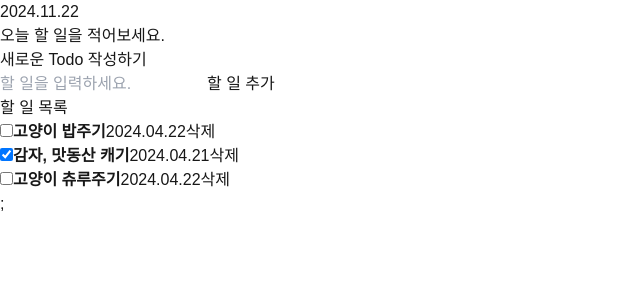
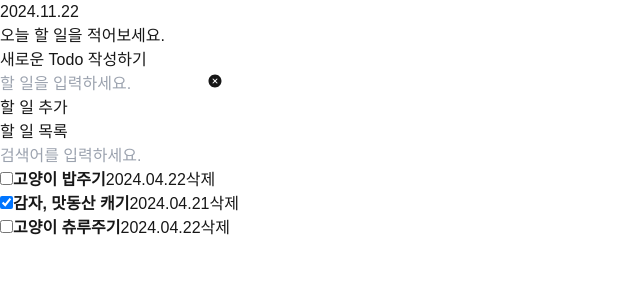
Before and after one commit to kksladder/app-todolist2, a Next.js app: page / in a window 1280 px wide. Shown: the top 300 px of the page, without its empty margins (0-640 px from the left). Built offline with nearby package versions, Linux system fonts and the light colour scheme.

Commit message:
app-todolist

```diff
--- a/src/components/Todo.jsx
+++ b/src/components/Todo.jsx
@@ -20,11 +20,25 @@ const Todo = () => {
         setTodos([newTodo, ...todos]);
     };
 
+    // 완료 표시 함수
+    const onUpdate = (id) => {
+        setTodos(
+            todos.map((todo) => {
+                return todo.id === id ? { ...todo, isDone: !todo.isDone } : todo;
+            })
+        );
+    };
+
+    // 할 일 삭제 함수
+    const onDelete = (id) => {
+        setTodos(todos.filter((todo) => todo.id !== id));
+    };
+
     return (
-        <div className='flex flex-col gap-4 p-8'>
+        <div className='flex flex-col gap-4 p-8 pb-40'>
             <TodoHd />
             <TodoEditor addTodo={addTodo} />
-            <TodoList mockTodoData={todos} />
+            <TodoList mockTodoData={todos} onUpdate={onUpdate} onDelete={onDelete} />
         </div>
     );
 };
--- a/src/components/TodoEditor.jsx
+++ b/src/components/TodoEditor.jsx
@@ -2,54 +2,75 @@
 
 import classNames from 'classnames';
 import React, { useRef, useState } from 'react';
+import { IoCloseCircle } from 'react-icons/io5';
 
 const TodoEditor = ({ addTodo }) => {
     const [task, setTask] = useState('');
+    // inputRef 변수가 useRef()를 통해 생성된 객체를 참조하도록 설정
     const inputRef = useRef();
-    // inputRef 변수가 useRef()를 통해 생성된 객체를 참조하도록 설정
 
     const onChangeTask = (e) => {
         setTask(e.target.value);
     };
     const onSubmit = () => {
-        // 빈입력 방지
+        // 빈 입력 방지
         if (!task) return;
 
-        // 할일 추가
+        // 할 일 추가
         addTodo(task);
         // 입력창 초기화 및 포커스
         setTask('');
         inputRef.current.focus();
     };
+
     const onKeyDown = (e) => {
-        console.log(e);
         if (e.key === 'Enter') onSubmit();
-        if (e.key === 'Escape') onSubmit();
+        if (e.key === 'Escape') {
+            setTask('');
+            inputRef.current.focus();
+        }
+    };
+
+    const onCloseKey = () => {
+        setTask('');
+        inputRef.current.focus();
     };
 
     return (
         <div>
             <h2>새로운 Todo 작성하기</h2>
             <div>
-                {/* <form> */}
+                <form className='flex'>
+                    <div className='relative flex-1'>
                         <input
                             type='text'
                             value={task}
                             ref={inputRef}
+                            onKeyDown={onKeyDown}
                             onChange={onChangeTask}
-                    onKeyDown={onKeyDown}
                             placeholder='할 일을 입력하세요.'
-                    className='p-3 text-black'
+                            className='p-3 text-black w-full'
                         />
                         <button
-                    // type='submit'
+                            disabled={!task}
+                            onClick={onCloseKey}
+                            className={classNames(
+                                'absolute top-1 right-1 w-10 h-10  flex justify-center items-center',
+                                task ? 'text-black' : 'text-gray'
+                            )}
+                        >
+                            <IoCloseCircle />
+                        </button>
+                    </div>
+                    <button
+                        type='submit'
                         onClick={onSubmit}
                         disabled={!task}
                         className={classNames('p-3', task ? 'bg-blue-300' : 'bg-gray-300')}
                     >
                         할 일 추가
                     </button>
-                {/* </form> */}
+                </form>
             </div>
         </div>
     );
--- a/src/components/TodoItem.jsx
+++ b/src/components/TodoItem.jsx
@@ -1,12 +1,25 @@
+import classNames from 'classnames';
 import React from 'react';
 
-const TodoItem = ({ task, isDone, createDate }) => {
+const TodoItem = ({ id, task, isDone, createDate, onUpdate, onDelete }) => {
     return (
-        <li>
-            <input type='checkbox' checked={isDone} />
-            <strong>{task}</strong>
-            <span>{createDate}</span>
-            <button>삭제</button>
+        <li key={id} className='pt-2 flex gap-2 items-center'>
+            <input
+                type='checkbox'
+                checked={isDone}
+                onChange={() => {
+                    onUpdate(id);
+                }}
+            />
+            <strong className={classNames('py-2 text-lg', isDone ? 'line-through' : null)}>{task}</strong>
+            <span className='ml-auto text-sm text-gray-400'>{createDate}</span>
+            <button
+                onClick={() => {
+                    onDelete(id);
+                }}
+            >
+                삭제
+            </button>
         </li>
     );
 };
--- a/src/components/TodoList.jsx
+++ b/src/components/TodoList.jsx
@@ -1,11 +1,34 @@
-import React from 'react';
+import React, { useState } from 'react';
 import TodoItem from './TodoItem';
+import { set } from 'date-fns';
 
-const TodoList = ({ mockTodoData }) => {
+const TodoList = ({ mockTodoData, onUpdate, onDelete }) => {
+    const [search, setSearch] = useState('');
+
+    const filteredTodos = () => {
+        return mockTodoData.filter((item) => item.task.toLowerCase().includes(search.toLowerCase()));
+    };
+
     return (
         <div>
             <h2>할 일 목록</h2>
-            <ul>{mockTodoData.map((item) => (console.log(item), (<TodoItem key={item.id} {...item} />)))};</ul>
+            <input
+                type='search'
+                value={search}
+                onChange={(e) => {
+                    setSearch(e.target.value);
+                }}
+                placeholder='검색어를 입력하세요.'
+                className='p-3 text-black w-full'
+            />
+            <ul className='mt-5 flex flex-col gap-2 divide-y'>
+                {filteredTodos().map(
+                    (item) => (
+                        console.log(item),
+                        (<TodoItem key={item.id} {...item} onUpdate={onUpdate} onDelete={onDelete} />)
+                    )
+                )}
+            </ul>
         </div>
     );
 };
```
Lines whose indentation alone changed are shown as unchanged.
